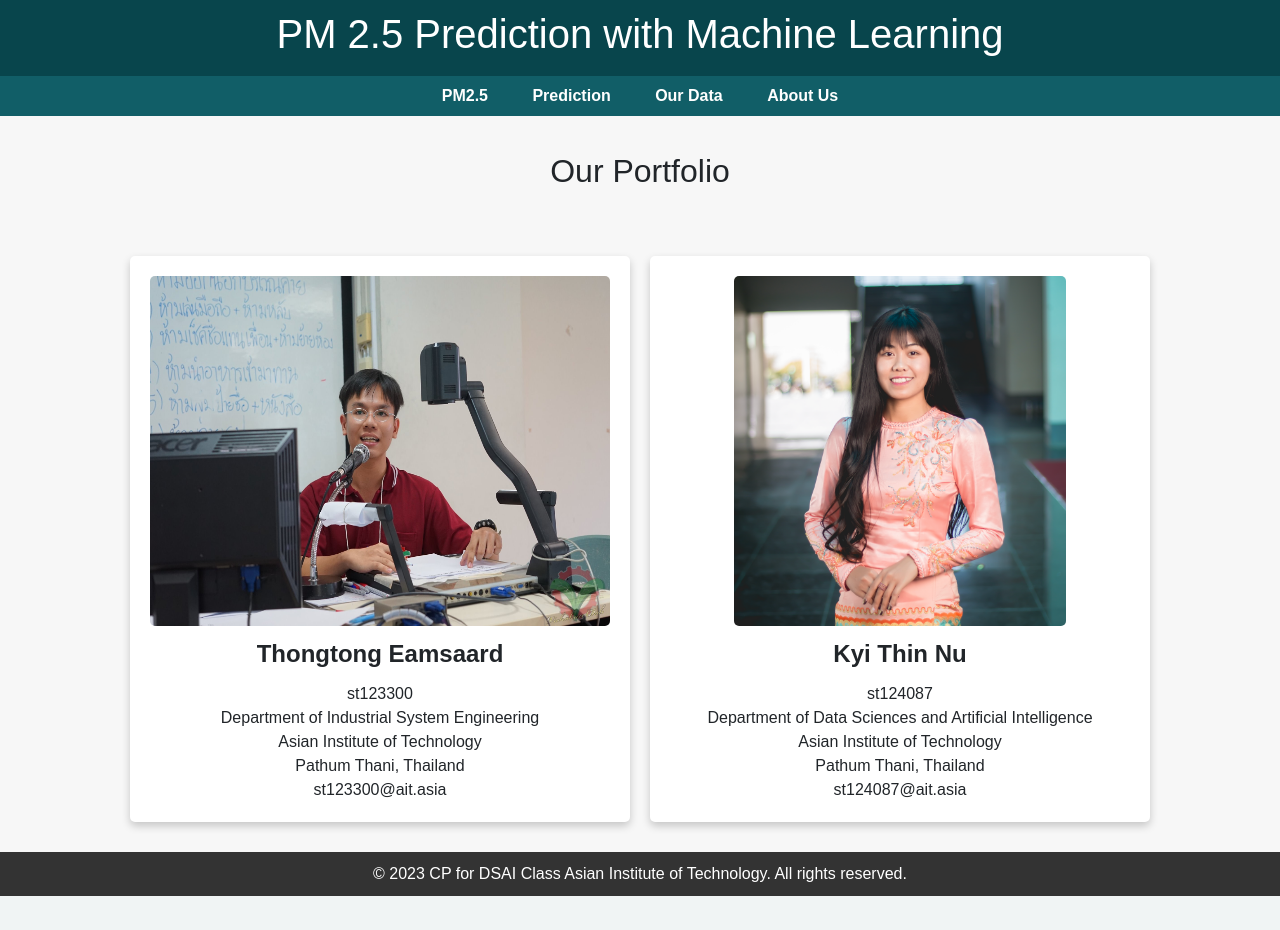
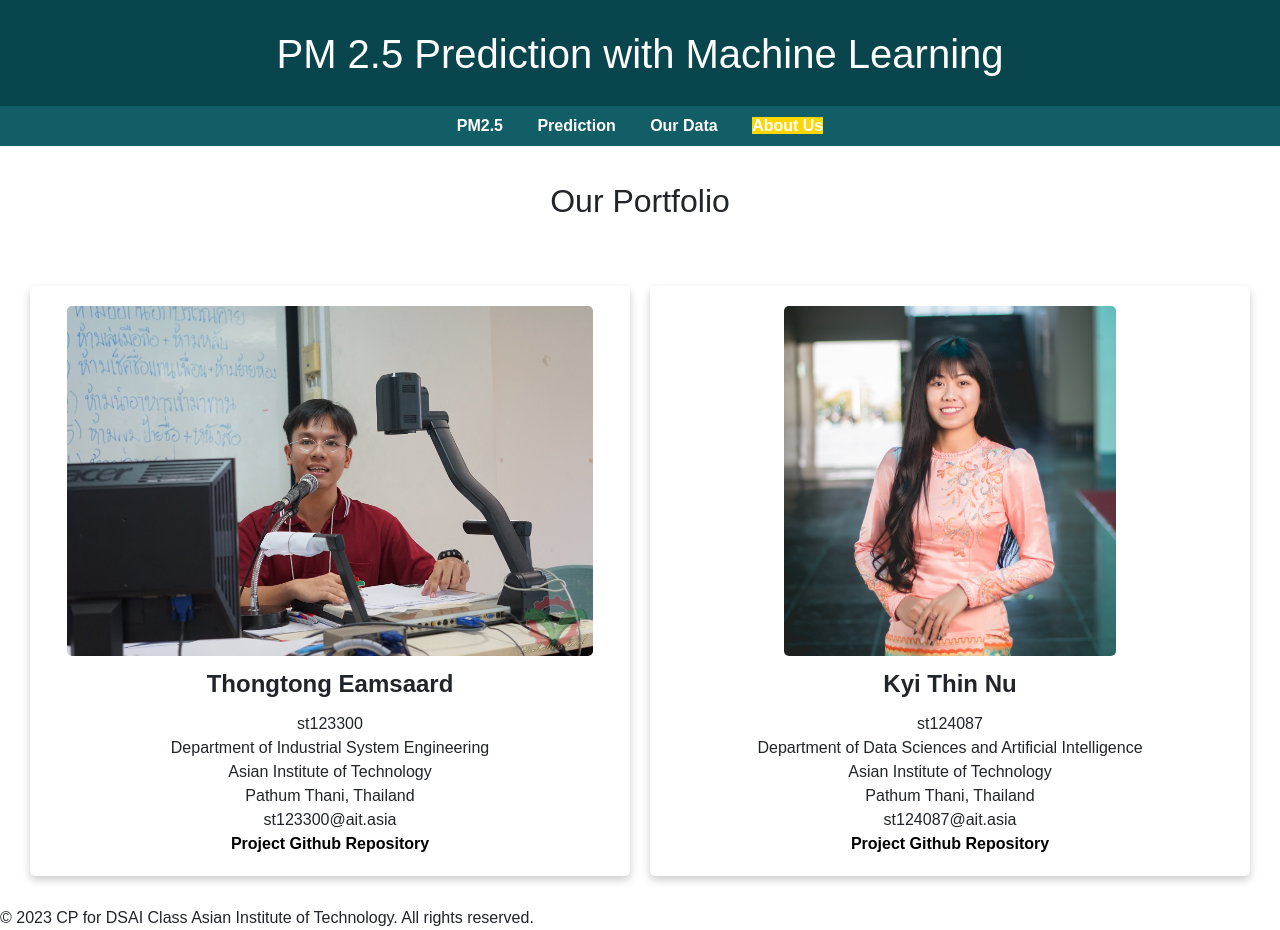
Before and after one commit to BaiPorAndFern/CP_pm2.5_prediction, a Flask app: page /aboutus in a window 1280 px wide. Before the commit the page ends 896 px from the top, so only its background shows below. Run offline with Flask 3, Linux system fonts and the light colour scheme; parts of the project's set-up code (start-up, migrations or seed data) failed here and were passed over; some libraries are stand-ins or nearby versions.

Commit message:
Update about us page

```diff
--- a/pm25_deploy_test3-RandFor_est40/templates/aboutus.html
+++ b/pm25_deploy_test3-RandFor_est40/templates/aboutus.html
@@ -4,49 +4,10 @@
     <link rel="stylesheet" href="https://stackpath.bootstrapcdn.com/bootstrap/4.5.2/css/bootstrap.min.css">
     <meta charset="UTF-8">
     <meta name="viewport" content="width=device-width, initial-scale=1.0">
+    <!-- Include the external stylesheet using url_for -->
+    <link rel="stylesheet" href="{{ url_for('static', filename='style.css') }}">
     <title>PM 2.5 Prediction with Machine Learning</title>
     <style>
-        body {
-            font-family: Arial, sans-serif;
-            margin: 0;
-            padding: 0;
-            background-color: #f7f7f7;
-        }
-
-        header {
-            background-color: #08454c;
-            color: #fff;
-            text-align: center;
-            padding: 10px 0;
-        }
-
-        nav {
-            background-color: #115e67;
-            text-align: center;
-        }
-
-        ul.menu-bar {
-            list-style-type: none;
-            padding: 0;
-            margin: 0;
-        }
-
-        ul.menu-bar li {
-            display: inline;
-            line-height: 40px; /* Adjust the height as needed */
-        }
-
-        ul.menu-bar li.active {
-            background-color: #FFD700; /* Highlight color */
-        }
-
-        ul.menu-bar li a {
-            text-decoration: none;
-            color: #fff;
-            font-weight: bold;
-            margin: 0 20px;
-        }
-
         section {
             display: flex;
             justify-content: center;
@@ -55,7 +16,7 @@
         }
 
         .portfolio {
-            width: 500px;
+            width: 600px;
             text-align: center;
             background-color: #fff;
             padding: 20px;
@@ -82,7 +43,7 @@
         }
     </style>
 </head>
-<body>
+<body style="background-color: white;">
     <header>
         <h1>PM 2.5 Prediction with Machine Learning</h1>
     </header>
@@ -91,7 +52,7 @@
             <li><a href="/">PM2.5</a></li>
             <li><a href="/prediction">Prediction</a></li>
             <li><a href="/ourdata">Our Data</a></li>
-            <li><a href="/aboutus">About Us</a></li>
+            <li class="{% if current_page == 'aboutus' %}active{% endif %}"><a href="/aboutus">About Us</a></li>
         </ul>
     </nav>
     <section>
@@ -112,6 +73,7 @@
                 Asian Institute of Technology <br>
                 Pathum Thani, Thailand <br>
                 st123300@ait.asia<br>
+                <a href="https://github.com/BaiPorAndFern/CP_pm2.5_prediction" style="color: black;">Project Github Repository</a>
             </div>
         </div>
 
@@ -125,12 +87,14 @@
                 Asian Institute of Technology <br>
                 Pathum Thani, Thailand <br>
                 st124087@ait.asia<br>
+                <a href="https://github.com/Kyi1914/ait_2023_CPDSAI/tree/main/group7-PM2.5Project" style="color: black;">Project Github Repository</a>
             </div>
+
         </div>
     </section>
 
     <!-- Footer section -->
-    <footer style="background-color: #333; color: #fff; text-align: center; padding: 10px;">
+    <footer class = "footer">
         &copy; 2023 CP for DSAI Class Asian Institute of Technology. All rights reserved.
     </footer>
 
```
